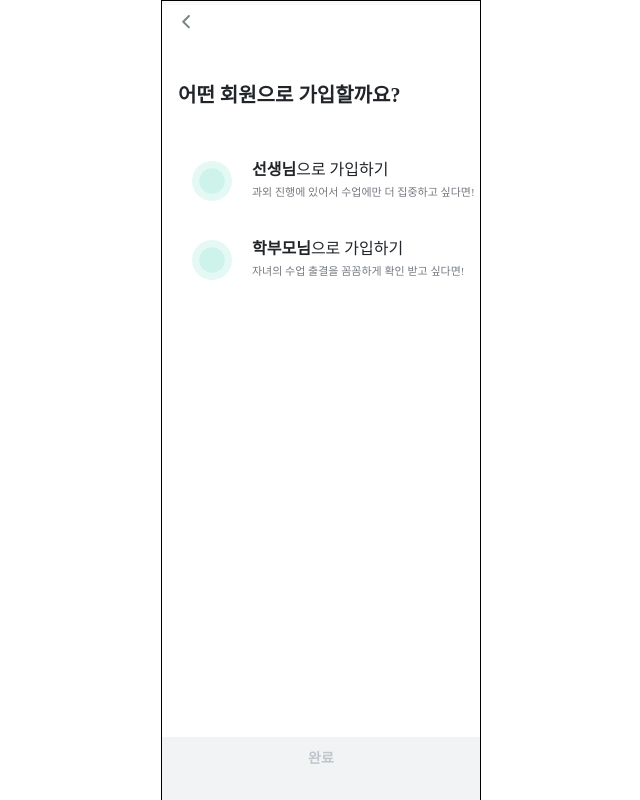
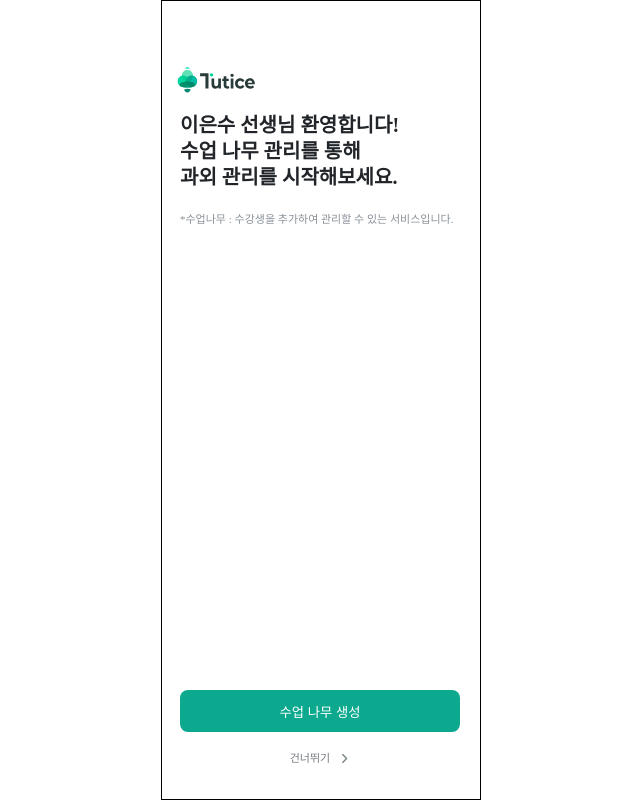
Before and after one commit to Gwasuwon-shot/Tutice_Client, a React (Vite) app: page /signup in a window 1280 px wide. Shown: the whole page, without its empty margins (319-959 px from the left). Built offline with nearby package versions, Linux system fonts and the light colour scheme; a web font is replaced by a local one; what recoil-persist would draw is missing.

Commit message:
[ etc ] 버튼 컴포넌트 분리

```diff
--- a/src/components/signup/StepRenderer.tsx
+++ b/src/components/signup/StepRenderer.tsx
@@ -5,6 +5,7 @@ import { useNavigate } from "react-router-dom";
 import { useRecoilState, useRecoilValue } from "recoil";
 import { stepNum } from "../../atom/signup/signup";
 import PasswordAgreeChecking from "./PasswordAgreeChecking";
+import WelcomeSignup from "../welcomeSignup/WelcomeSignup";
 
 export default function StepRenderer() {
   const step = useRecoilValue(stepNum);
@@ -14,7 +15,8 @@ export default function StepRenderer() {
       navigate(-1);
       break;
     case 1:
-      return <Role />;
+      return <WelcomeSignup />;
+    // return <Role />;
     case 2:
       return <NameEmail />;
     case 3:
--- a/src/components/welcomeSignup/AfterSignup.tsx
+++ b/src/components/welcomeSignup/AfterSignup.tsx
@@ -1,17 +1,24 @@
 import { styled } from "styled-components";
 import { TuticeWithTextCommonIc } from "../../assets";
 import SignupTitleLayout from "../signup/SignupTitleLayout";
+import ButtonLayout from "./ButtonLayout";
 
 export default function AfterSignup() {
   const MAIN_TEXT = `이은수 선생님 환영합니다! \n 수업 나무 관리를 통해 \n 과외 관리를 시작해보세요. `;
 
   const SUB_TEXT = "*수업나무 : 수강생을 추가하여 관리할 수 있는 서비스입니다.";
+
+  function handleToSetAlert() {}
   return (
-    <Container>
-      <TuticeWithTextCommonIcon />
-      <SignupTitleLayout MainText={MAIN_TEXT} />
-      <SubText>{SUB_TEXT}</SubText>
-    </Container>
+    <>
+      <Container>
+        <TuticeWithTextCommonIcon />
+        <SignupTitleLayout MainText={MAIN_TEXT} />
+        <SubText>{SUB_TEXT}</SubText>
+      </Container>
+
+      <ButtonLayout onClick={handleToSetAlert} buttonText={"수업 나무 생성"} />
+    </>
   );
 }
 
--- a/src/components/welcomeSignup/AlertSignup.tsx
+++ b/src/components/welcomeSignup/AlertSignup.tsx
@@ -1,17 +1,26 @@
 import { styled } from "styled-components";
 import { bellWelcomeIc } from "../../assets";
 import SignupTitleLayout from "../signup/SignupTitleLayout";
+import ButtonLayout from "./ButtonLayout";
 
-export default function AlertSignup() {
+export default function AlertSignup(setIsWelcome) {
   const MAIN_TEXT = `수업 나무를 통한 \n 쉬운 관리를 위해\n 알림을 활성화 해보세요 `;
 
   const SUB_TEXT = "푸시알림을 활성화를 통해 \n 출결, 수업비 관리를 도울 수 있어요";
+
+  function handleToNextStep() {
+    setIsWelcome(false);
+  }
   return (
-    <Container>
-      <BellWelcomeIcon />
-      <SignupTitleLayout MainText={MAIN_TEXT} />
-      <SubText>{SUB_TEXT}</SubText>
-    </Container>
+    <>
+      <Container>
+        <BellWelcomeIcon />
+        <SignupTitleLayout MainText={MAIN_TEXT} />
+        <SubText>{SUB_TEXT}</SubText>
+      </Container>
+
+      <ButtonLayout onClick={handleToNextStep} buttonText={"할래요!"} />
+    </>
   );
 }
 
--- /dev/null
+++ b/src/components/welcomeSignup/ButtonLayout.tsx
@@ -0,0 +1,66 @@
+import React from "react";
+import { styled } from "styled-components";
+import { nextArrowWelcomeIc } from "../../assets";
+
+interface ButtonLayoutProps {
+  onClick: (e: React.MouseEvent<HTMLElement>) => void;
+  buttonText: string;
+}
+
+export default function ButtonLayoutProps(props: ButtonLayoutProps) {
+  const { onClick, buttonText } = props;
+  return (
+    <>
+      <ButtonWrapper>
+        <WelcomeButton type="button" onClick={onClick}>
+          {buttonText}
+        </WelcomeButton>
+        <PassButton type="button">
+          건너뛰기
+          <NextArrowWelcomeIcon />
+        </PassButton>
+      </ButtonWrapper>
+    </>
+  );
+}
+
+const ButtonWrapper = styled.div`
+  display: flex;
+  align-items: center;
+  flex-direction: column;
+  position: fixed;
+  bottom: 0;
+`;
+
+const WelcomeButton = styled.button`
+  display: flex;
+  justify-content: center;
+  align-items: center;
+
+  width: 28rem;
+  height: 4.2rem;
+
+  background-color: ${({ theme }) => theme.colors.green5};
+  color: ${({ theme }) => theme.colors.grey0};
+  flex-shrink: 0;
+
+  border-radius: 8px;
+`;
+
+const PassButton = styled.button`
+  display: flex;
+  align-items: center;
+
+  margin-top: 1.9rem;
+  margin-bottom: 3.5rem;
+
+  ${({ theme }) => theme.fonts.body06};
+
+  color: ${({ theme }) => theme.colors.grey500};
+`;
+
+const NextArrowWelcomeIcon = styled(nextArrowWelcomeIc)`
+  width: 1.1em;
+  height: 1.1rem;
+  margin-left: 0.8rem;
+`;
--- a/src/components/welcomeSignup/WelcomeSignup.tsx
+++ b/src/components/welcomeSignup/WelcomeSignup.tsx
@@ -2,28 +2,12 @@ import { useState } from "react";
 import { styled } from "styled-components";
 import AfterSignup from "./AfterSignup";
 import AlertSignup from "./AlertSignup";
-import { nextArrowWelcomeIc } from "../../assets";
 
 export default function WelcomeSignup() {
   const [isWelcome, setIsWelcome] = useState(true);
-
-  function handleToNextStep() {
-    setIsWelcome(false);
-  }
   return (
     <>
-      <Container>
-        {isWelcome ? <AfterSignup /> : <AlertSignup />}
-        <ButtonWrapper>
-          <WelcomeButton type="button" onClick={handleToNextStep}>
-            {isWelcome ? "수업 나무 생성" : "할래요"!}
-          </WelcomeButton>
-          <PassButton type="button">
-            건너뛰기
-            <NextArrowWelcomeIcon />
-          </PassButton>
-        </ButtonWrapper>
-      </Container>
+      <Container>{isWelcome ? <AfterSignup setIsWelcome={setIsWelcome} /> : <AlertSignup />}</Container>
     </>
   );
 }
@@ -35,44 +19,3 @@ const Container = styled.div`
 
   white-space: pre-line;
 `;
-
-const ButtonWrapper = styled.div`
-  display: flex;
-  align-items: center;
-  flex-direction: column;
-  position: fixed;
-  bottom: 0;
-`;
-
-const WelcomeButton = styled.button`
-  display: flex;
-  justify-content: center;
-  align-items: center;
-
-  width: 28rem;
-  height: 4.2rem;
-
-  background-color: ${({ theme }) => theme.colors.green5};
-  color: ${({ theme }) => theme.colors.grey0};
-  flex-shrink: 0;
-
-  border-radius: 8px;
-`;
-
-const PassButton = styled.button`
-  display: flex;
-  align-items: center;
-
-  margin-top: 1.9rem;
-  margin-bottom: 3.5rem;
-
-  ${({ theme }) => theme.fonts.body06};
-
-  color: ${({ theme }) => theme.colors.grey500};
-`;
-
-const NextArrowWelcomeIcon = styled(nextArrowWelcomeIc)`
-  width: 1.1em;
-  height: 1.1rem;
-  margin-left: 0.8rem;
-`;
```
